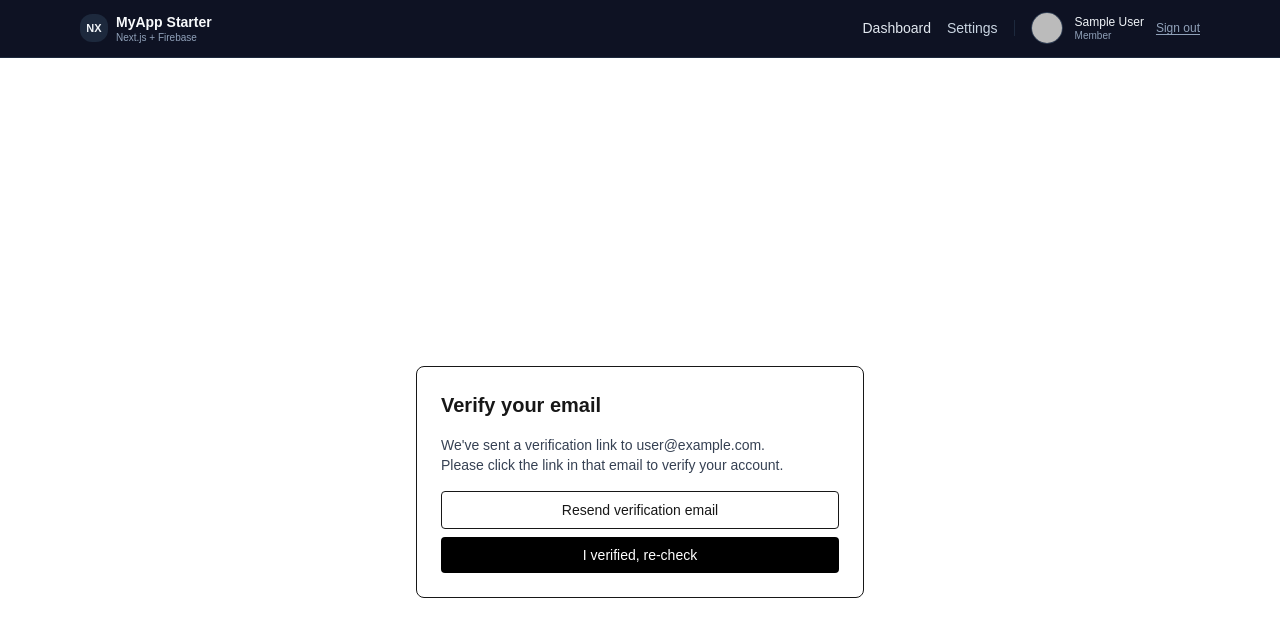
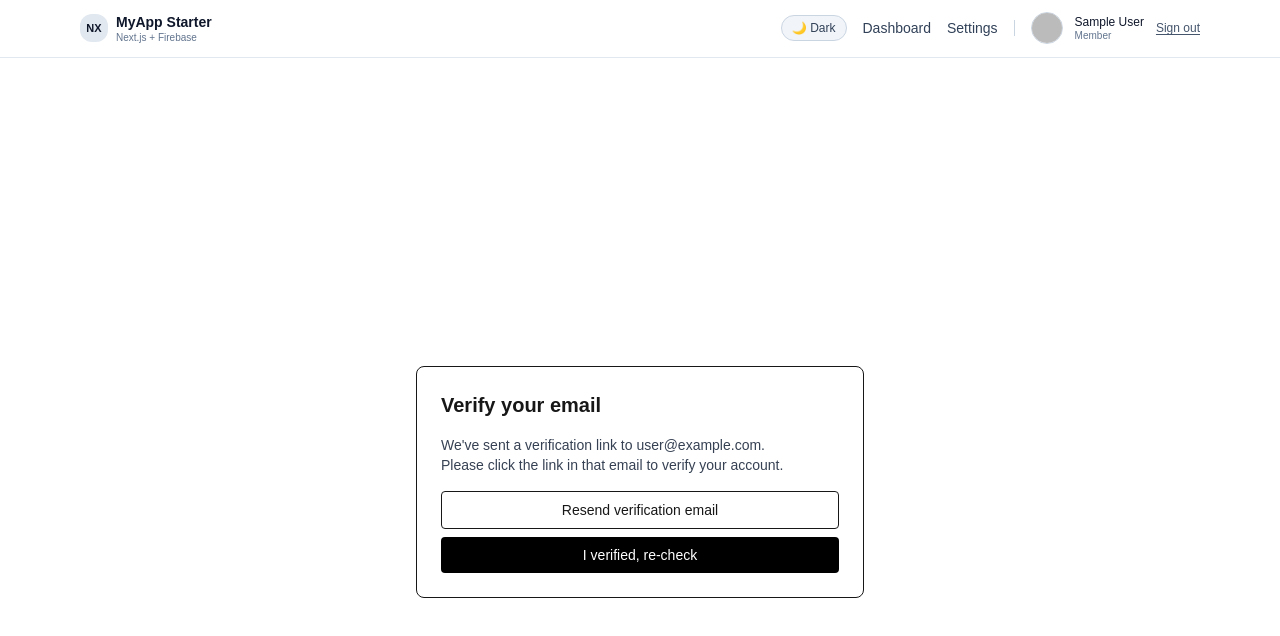
Before and after one commit to seaphil344/firebase-auth-template, a Next.js app: page /verify-email in a window 1280 px wide. Shown: the top 636 px of the page. Built offline with nearby package versions, Linux system fonts and the light colour scheme; no server answers; the database is empty; sample sign-in values are in the browser's storage.

Commit message:
Implement light/dark mode toggle (no change in ui though)

```diff
--- a/app/layout.tsx
+++ b/app/layout.tsx
@@ -1,18 +1,22 @@
+// app/layout.tsx
 import type { ReactNode } from "react";
 import { AuthProvider } from "@/components/AuthProvider";
 import Navbar from "@/components/Navbar";
+import { ThemeProvider } from "@/components/ThemeProvider"
 import "./globals.css";
 
 export default function RootLayout({ children }: { children: ReactNode }) {
   return (
-    <html lang="en">
-      <body>
+    <html lang="en" suppressHydrationWarning>
+      <body className="bg-slate-50 text-slate-900 dark:bg-slate-950 dark:text-slate-50">
+        <ThemeProvider>
           <AuthProvider>
             <Navbar />
             <main className="max-w-6xl mx-auto px-4 py-6">
               {children}
             </main>
           </AuthProvider>
+        </ThemeProvider>
       </body>
     </html>
   );
--- a/components/Navbar.tsx
+++ b/components/Navbar.tsx
@@ -3,6 +3,8 @@
 import Link from "next/link";
 import { useRouter } from "next/navigation";
 import { signOut } from "firebase/auth";
+import { useEffect, useState } from "react";
+import { useTheme } from "next-themes";
 import { auth } from "@/lib/firebaseClient";
 import { useAuth } from "./AuthProvider";
 import { useUserProfile } from "@/lib/hooks/useUserProfile";
@@ -10,10 +12,22 @@ import { Skeleton } from "@/components/Skeleton";
 
 export default function Navbar() {
   const router = useRouter();
+
+  // Auth state
   const { user, loading: authLoading } = useAuth();
   const { profile, loading: profileLoading } = useUserProfile();
+  const isLoading = authLoading || profileLoading;
 
-  const isLoading = authLoading || profileLoading;
+  // Theme
+  const { theme, setTheme, systemTheme } = useTheme();
+  const [mounted, setMounted] = useState(false);
+
+  useEffect(() => {
+    setMounted(true);
+  }, []);
+
+  const currentTheme =
+    theme === "system" ? systemTheme ?? "light" : theme;
 
   async function handleSignOut() {
     await signOut(auth);
@@ -27,33 +41,52 @@ export default function Navbar() {
   }
 
   const displayName =
-    profile?.displayName ?? user?.displayName ?? user?.email ?? "User";
+    profile?.displayName ??
+    user?.displayName ??
+    user?.email ??
+    "User";
 
   const avatarURL = profile?.photoURL ?? user?.photoURL ?? null;
 
   return (
-    <header className="w-full border-b border-slate-800 bg-slate-950/95 backdrop-blur">
+    <header className="w-full border-b border-slate-200 dark:border-slate-800 bg-white dark:bg-slate-950/95 backdrop-blur">
       <nav className="max-w-6xl mx-auto px-4 py-3 flex items-center justify-between">
-        {/* Logo / Brand */}
+        {/* Left: Logo */}
         <Link href="/" className="flex items-center gap-2">
-          <div className="h-7 w-7 rounded-xl bg-slate-800 flex items-center justify-center text-[11px] font-bold text-slate-100">
+          <div className="h-7 w-7 rounded-xl bg-slate-200 dark:bg-slate-800 flex items-center justify-center text-[11px] font-bold text-slate-900 dark:text-slate-100">
             NX
           </div>
           <div className="flex flex-col leading-tight">
-            <span className="text-sm font-semibold text-slate-50">
+            <span className="text-sm font-semibold text-slate-900 dark:text-slate-50">
               MyApp Starter
             </span>
-            <span className="text-[10px] text-slate-400">
+            <span className="text-[10px] text-slate-500 dark:text-slate-400">
               Next.js + Firebase
             </span>
           </div>
         </Link>
 
         {/* Right side */}
-        <div className="flex items-center gap-4 text-xs sm:text-sm text-slate-200">
+        <div className="flex items-center gap-4 text-xs sm:text-sm text-slate-700 dark:text-slate-200">
+
+          {/* 🌗 Theme Toggle (only show after mount) */}
+          {mounted && (
+            <button
+              type="button"
+              onClick={() =>
+                setTheme(currentTheme === "dark" ? "light" : "dark")
+              }
+              className="inline-flex items-center justify-center rounded-full border border-slate-300 dark:border-slate-700 bg-slate-100 dark:bg-slate-900/60 px-2.5 py-1 text-[11px] sm:text-xs text-slate-700 dark:text-slate-200 hover:border-sky-500 hover:text-sky-600 dark:hover:text-sky-300 transition-colors"
+              aria-label="Toggle light/dark mode"
+            >
+              {currentTheme === "dark" ? "☀️ Light" : "🌙 Dark"}
+            </button>
+          )}
+
+          {/* Loading State (Auth or Profile loading) */}
           {isLoading && (
             <div className="flex items-center gap-3">
-              <Skeleton className="h-8 w-8 rounded-full bg-slate-800" />
+              <Skeleton className="h-8 w-8 rounded-full" />
               <div className="hidden sm:flex flex-col gap-1">
                 <Skeleton className="h-3 w-24" />
                 <Skeleton className="h-2 w-16" />
@@ -61,39 +94,42 @@ export default function Navbar() {
             </div>
           )}
 
+          {/* Not Logged In */}
           {!isLoading && !user && (
             <>
               <Link
                 href="/login"
-                className="hover:text-sky-400 transition-colors"
+                className="hover:text-sky-500 transition-colors"
               >
                 Login
               </Link>
               <Link
                 href="/register"
-                className="rounded-full border border-slate-700 px-3 py-1 text-[11px] sm:text-xs hover:border-sky-500 hover:text-sky-300 transition-colors"
+                className="rounded-full border border-slate-300 dark:border-slate-700 px-3 py-1 text-[11px] sm:text-xs hover:border-sky-500 hover:text-sky-500 transition-colors"
               >
                 Get started
               </Link>
             </>
           )}
 
+          {/* Logged In */}
           {!isLoading && user && (
             <>
               <Link
                 href="/dashboard"
-                className="hover:text-sky-400 transition-colors"
+                className="hover:text-sky-500 transition-colors"
               >
                 Dashboard
               </Link>
+
               <Link
                 href="/settings"
-                className="hidden sm:inline-block text-slate-300 hover:text-sky-400 transition-colors"
+                className="hidden sm:inline-block hover:text-sky-500 transition-colors"
               >
                 Settings
               </Link>
 
-              <div className="h-4 w-px bg-slate-800 hidden sm:block" />
+              <div className="h-4 w-px bg-slate-300 dark:bg-slate-800 hidden sm:block" />
 
               <div className="flex items-center gap-3">
                 {/* Avatar */}
@@ -101,27 +137,28 @@ export default function Navbar() {
                   <img
                     src={avatarURL}
                     alt={displayName}
-                    className="w-8 h-8 rounded-full object-cover border border-slate-700"
+                    className="w-8 h-8 rounded-full object-cover border border-slate-300 dark:border-slate-700"
                   />
                 ) : (
-                  <div className="w-8 h-8 rounded-full bg-slate-800 border border-slate-700 flex items-center justify-center text-[11px] font-medium">
+                  <div className="w-8 h-8 rounded-full bg-slate-200 dark:bg-slate-800 border border-slate-300 dark:border-slate-700 flex items-center justify-center text-[11px] font-medium">
                     {displayName.charAt(0).toUpperCase()}
                   </div>
                 )}
 
                 {/* Name + role */}
                 <div className="hidden sm:flex flex-col leading-tight">
-                  <span className="text-xs font-medium text-slate-100">
+                  <span className="text-xs font-medium text-slate-900 dark:text-slate-100">
                     {displayName}
                   </span>
-                  <span className="text-[10px] text-slate-400">
+                  <span className="text-[10px] text-slate-500 dark:text-slate-400">
                     {profile?.role === "admin" ? "Admin" : "Member"}
                   </span>
                 </div>
 
+                {/* Logout */}
                 <button
                   onClick={handleSignOut}
-                  className="text-[11px] sm:text-xs text-slate-400 hover:text-red-300 underline underline-offset-2"
+                  className="text-[11px] sm:text-xs text-slate-600 dark:text-slate-400 hover:text-red-500 dark:hover:text-red-300 underline underline-offset-2 transition-colors"
                 >
                   Sign out
                 </button>
--- /dev/null
+++ b/components/ThemeProvider.tsx
@@ -0,0 +1,17 @@
+"use client";
+
+import { ThemeProvider as NextThemesProvider } from "next-themes";
+import type { ReactNode } from "react";
+
+export function ThemeProvider({ children }: { children: ReactNode }) {
+  return (
+    <NextThemesProvider
+      attribute="class"      // adds "dark" class to <html>
+      defaultTheme="system"  // follow OS by default
+      enableSystem
+      disableTransitionOnChange
+    >
+      {children}
+    </NextThemesProvider>
+  );
+}
--- a/package.json
+++ b/package.json
@@ -12,6 +12,7 @@
     "firebase": "^12.6.0",
     "firebase-admin": "^13.6.0",
     "next": "16.0.8",
+    "next-themes": "^0.4.6",
     "react": "19.2.1",
     "react-dom": "19.2.1"
   },
--- /dev/null
+++ b/tailwind.config.js
@@ -0,0 +1,12 @@
+/** @type {import('tailwindcss').Config} */
+module.exports = {
+    darkMode: "class", // 👈 important
+    content: [
+      "./app/**/*.{js,ts,jsx,tsx}",
+      "./components/**/*.{js,ts,jsx,tsx}",
+    ],
+    theme: {
+      extend: {},
+    },
+    plugins: [],
+  };
```
Also changed, not shown: 1 other file (tests, documents, lock files or other folders). Lines whose indentation alone changed are shown as unchanged.
